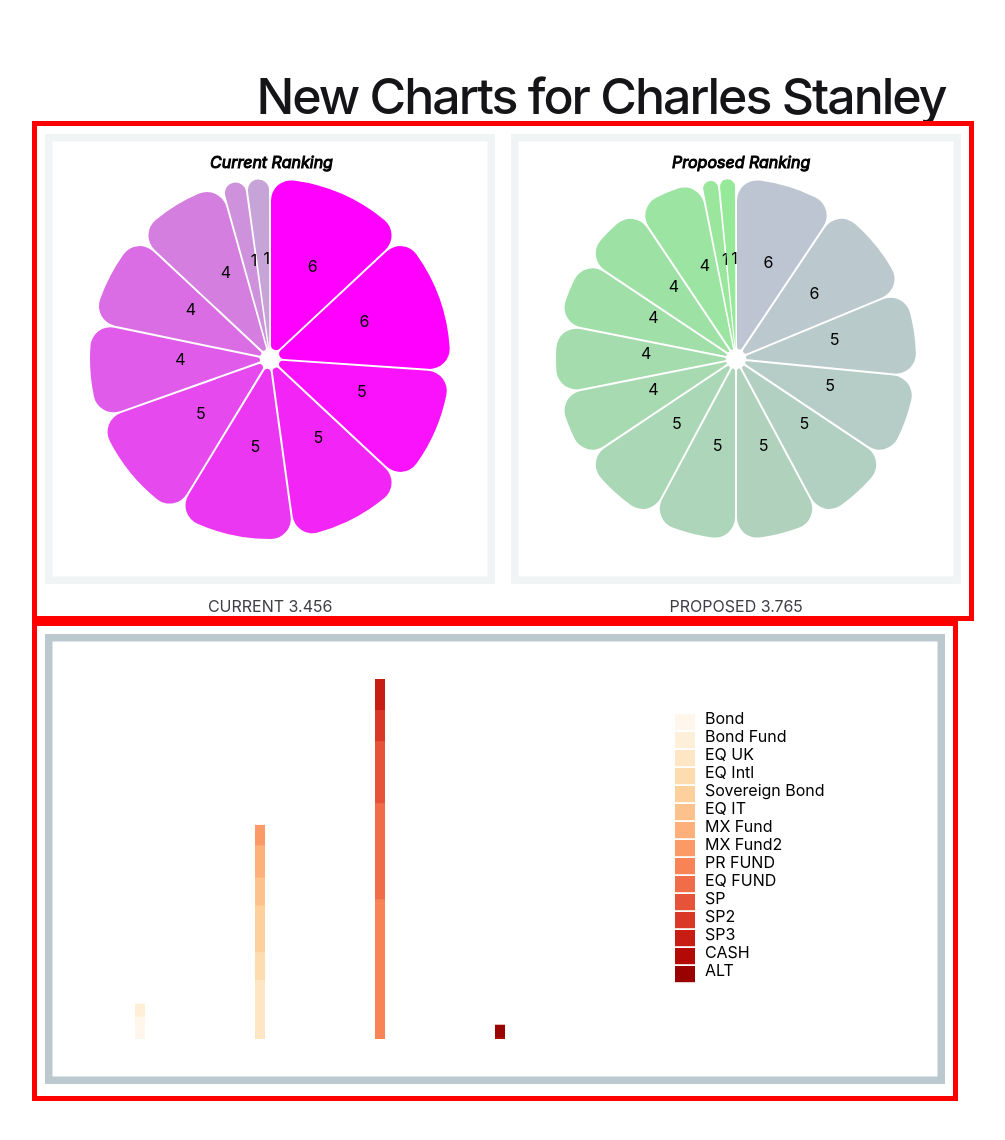
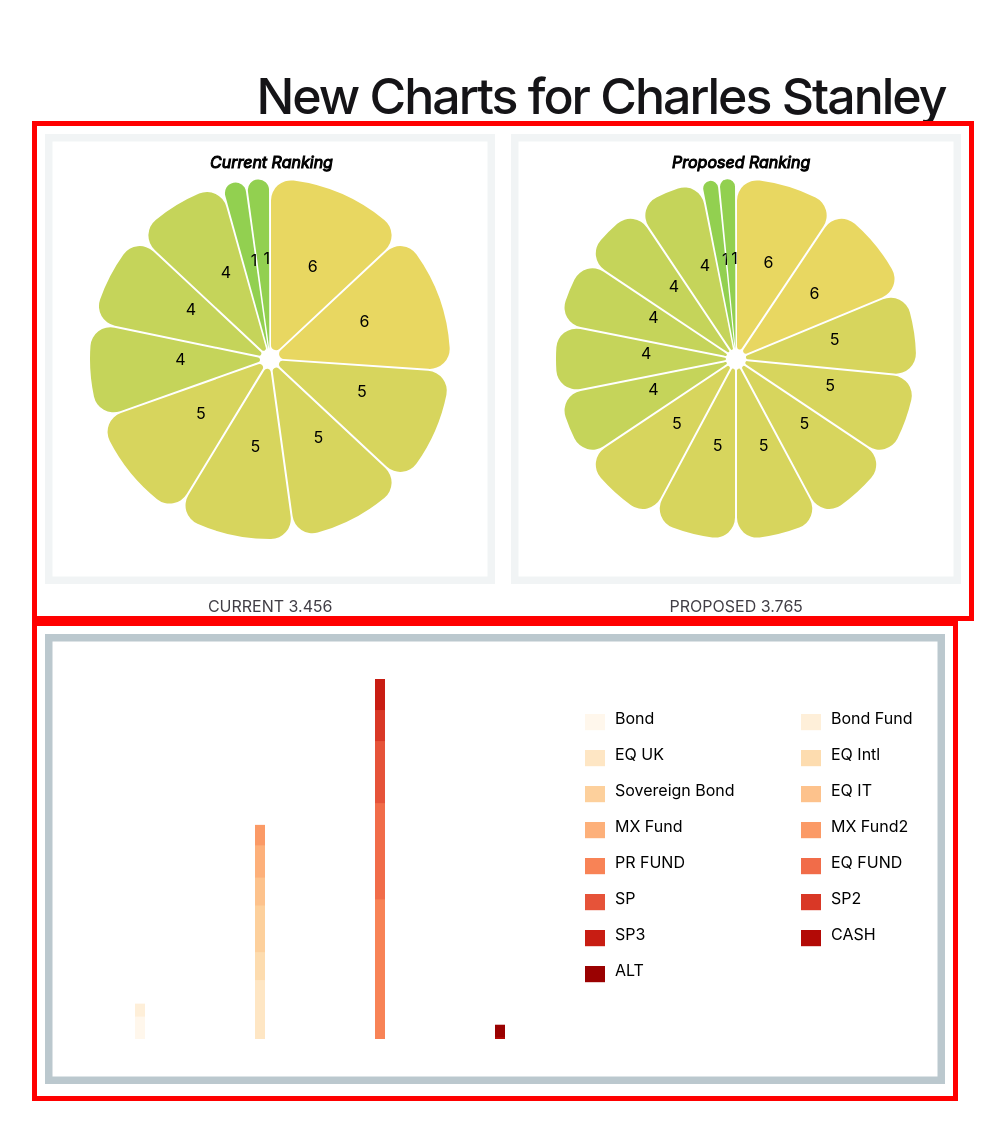
Before and after one commit to colinxsmith/newpie, an Angular app: page / in a window 1280 px wide. Shown: the top 1140 px of the page, without its empty margins (39-1044 px from the left). Built offline with nearby package versions, Linux system fonts and the light colour scheme.

Commit message:
Proper colours for pie chart

```diff
--- a/src/app/barchart/barchart.component.html
+++ b/src/app/barchart/barchart.component.html
@@ -24,14 +24,14 @@
             <rect class="forgraph" [attr.width]="10" [attr.y]="vscaleGraph(0)-(Vrange[0]-vscaleGraph(d.totalPercent))" [attr.height]="(Vrange[0]-vscaleGraph(d.totalPercent))" [attr.x]="hscaleGraph(i+0.1)" >
                 <title>{{'i:'+i+' rankings:'+d.id+' total percent:'+percentScale(d.totalPercent)}}</title>
             </rect>
-            <g *ngFor="let dataItem of rankTotals[i].data.reverse();let ii=index">
+            <g *ngFor="let dataItem of rankTotals[i].data.reverse()">
                 <rect [style.fill]="dataItem.colour" [attr.width]="10" [attr.y]="vscaleGraph(0)-(Vrange[0]-vscaleGraph(dataItem.runningPercent))" [attr.height]="(Vrange[0]-vscaleGraph(dataItem.runningPercent))" [attr.x]="hscaleGraph(i)" >
-                    <title>{{'ii:'+(rankTotals[i].data.length-1-   ii)+' rankings:'+dataItem.ranking+' running value:'+percentScale(dataItem.runningPercent)+'percent value:'+percentScale(dataItem.percent)}}</title>
+                    <title>{{dataItem.name+" "+percentScale(dataItem.percent)+" "+dataItem.id+" ranking "+dataItem.ranking+" index "+i}}</title>
                 </rect>
-                <rect [style.fill]="dataItem.colour" [attr.width]="20" [attr.x]="hLedge(dataItem.id)" [attr.height]="(vLedge(1)-vLedge(0))*0.9" [attr.y]="vLedge(dataItem.id)-10">
+                <rect class="legend" [style.fill]="dataItem.colour" [attr.width]="20" [attr.x]="hLedge(dataItem.id)+boxsize*0.24*(dataItem.id%2)" [attr.height]="(vLedge(1)-vLedge(0))*0.9" [attr.y]="vLedge(dataItem.id-dataItem.id%2)-10">
                 <title> {{dataItem.name}}</title>
                 </rect>
-                <text [attr.x]="hLedge(dataItem.id)+30" [attr.y]="vLedge(dataItem.id)">
+                <text  class="legend" [attr.x]="hLedge(dataItem.id)+boxsize*0.24*(dataItem.id%2)+30" [attr.y]="vLedge(dataItem.id-dataItem.id%2)">
                     {{dataItem.name}}
                 </text>
             </g>
--- a/src/app/barchart/barchart.component.ts
+++ b/src/app/barchart/barchart.component.ts
@@ -69,7 +69,7 @@
     console.log(1, this.hscaleGraph(1));
     console.log(2, this.hscaleGraph(2));
     console.log(3, this.hscaleGraph(3));
-    this.hLedge=d3.scaleLinear([0,this.data.rankingDistribution.length],[this.boxsize*0.7,this.boxsize*0.7]);
+    this.hLedge=d3.scaleLinear([0,this.data.rankingDistribution.length],[this.boxsize*0.6,this.boxsize*0.6]);
     this.vLedge=d3.scaleLinear([0,this.data.rankingDistribution.length],[this.boxsize*0.1,this.boxsize*0.4]);
     this.update();
   }
--- a/src/app/twopiecharts/twopiecharts.component.html
+++ b/src/app/twopiecharts/twopiecharts.component.html
@@ -16,7 +16,7 @@
                 <title>border set up</title>
             </rect>
             <g *ngFor="let d of paths;let i = index">
-                <path class="arc" (mouseenter)="over($event,i,true)" (mouseleave)="over($event,i)" [attr.d]="d" [attr.fill]="useColours[i]" [style.opacity]="1/10">
+                <path class="arc" (mouseenter)="over($event,i,true)" (mouseleave)="over($event,i)" [attr.d]="d" [attr.fill]="useColours[+portfolioData.rankingDistribution[i].ranking-1]" [style.opacity]="1/10">
                     <title >{{'index: '+i}}</title>
                 </path>
                 <text [attr.x]="centres[i][0]" [attr.y]="centres[i][1]">{{portfolioData.rankingDistribution[i].ranking}}</text>
--- a/src/app/twopiecharts/twopiecharts.component.ts
+++ b/src/app/twopiecharts/twopiecharts.component.ts
@@ -18,7 +18,16 @@
   colours = d3.scaleLinear([0, 100], ['red', 'green']);
   paths: Array<string> = [];
   centres: Array<Array<number>> = [];
-  useColours: Array<string> = [];
+  useColours: Array<string> = ["rgb(146,208,80)",
+    "rgb(163,209,83)",
+    "rgb(180,210,86)",
+    "rgb(197,212,90)",
+    "rgb(215,213,93)",
+    "rgb(232,215,97)",
+    "rgb(249,216,100)",
+    "rgb(254,188,103)",
+    "rgb(251,147,105)",
+    "rgb(248,105,107)"];
   @Input() title = "Ranking Trevor";
   @Input() boxsize = 400;
   @Input() innerRadius = 10;
@@ -54,7 +63,7 @@
         endAngle: s.endAngle
       });
       this.centres.push(cent);
-      this.useColours.push(this.colours(this.colourRange * (s.index - 1) / this.portfolioData.rankingDistribution.length));
+    //  this.useColours.push(this.colours(this.colourRange * (s.index - 1) / this.portfolioData.rankingDistribution.length));
     });
     this.update();
   }
```
